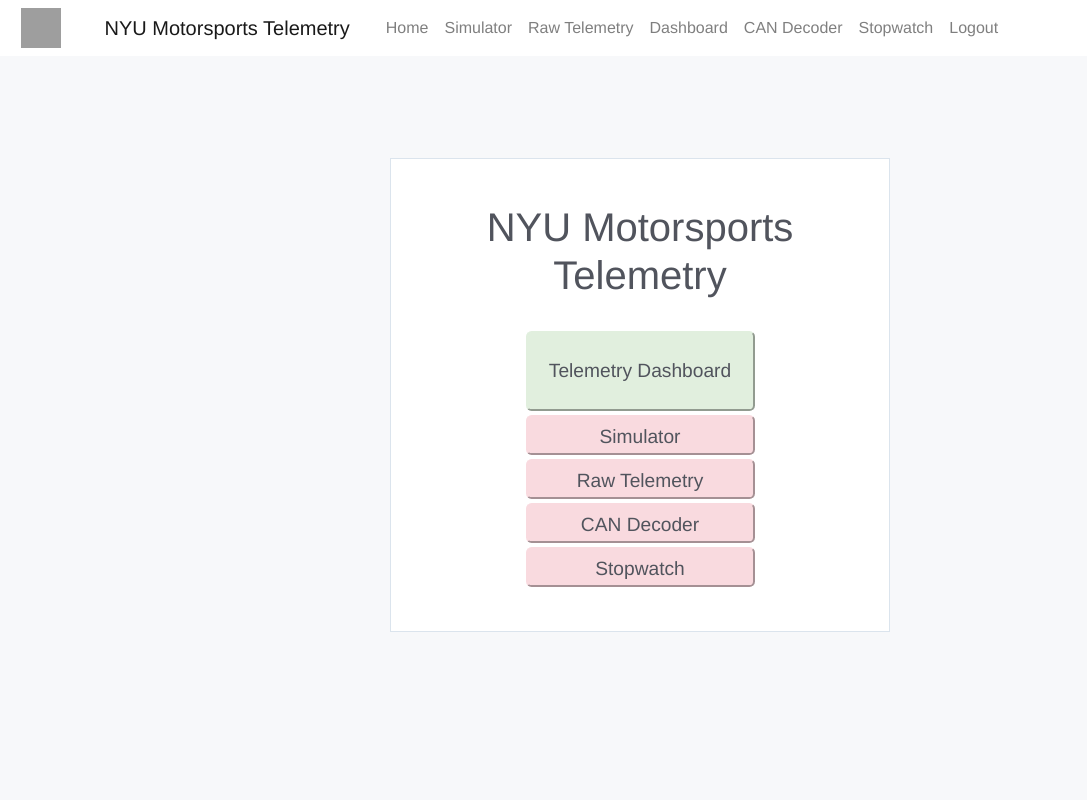
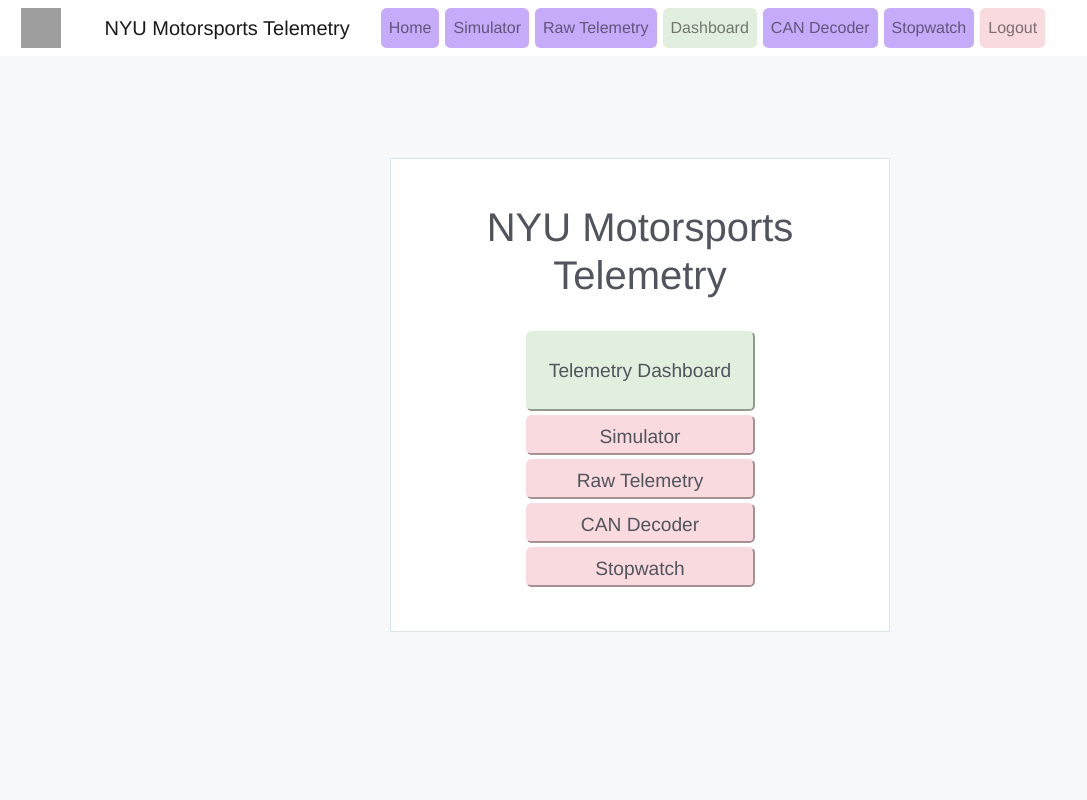
Before and after one commit to mercury-telemetry/mercury-telemetry, a Django app: page /index in a window 1280 px wide. Shown: the whole page, without its empty margins (0-1087 px from the left). Run offline with Django 3.2, Linux system fonts and the light colour scheme; grey boxes are pictures that could not be loaded.

Commit message:
Update Grafana URL and use NYU Purple
Red often signals something wrong. Use NYU Purple instead of Red.

```diff
--- a/mercury/static/mercury/style.css
+++ b/mercury/static/mercury/style.css
@@ -175,6 +175,18 @@ display: block;
   background-color: var(--yellow);
   border-color: var(--yellow);
 }
+.grafana-btn-purple {
+    color: var(--light-text);
+    background-color: var(--light-purple);
+    border-color: var(--light-purple);
+}
+
+.grafana-btn-purple:hover {
+    color: var(--button-text-dark);
+    background-color: var(--purple);
+    border-color: var(--purple);
+}
+
 
 .error {
     color: var(--red)
@@ -187,6 +199,7 @@ display: block;
   --red: #EE4B5E;
   --green: #74BE6D;
   --yellow: #F8D943;
+  --purple: #6f42c1;
 
   --dark-text: #D8D9DB;
   --dark-panel: #212025;
@@ -205,6 +218,7 @@ display: block;
   --light-green: #E1EFDE;
   --light-yellow: #FCF7DA;
   --light-red: #F9DADF;
+  --light-purple: #c5abf9;
 
   --black: #000000;
   --white: #fff;
@@ -215,7 +229,6 @@ display: block;
 
     --blue: #4e73df;
     --indigo: #6610f2;
-    --purple: #6f42c1;
     --pink: #e83e8c;
     /* --red: #e74a3b; */
     --orange: #fd7e14;
@@ -1322,7 +1335,12 @@ display: block;
     border-bottom: 1px solid #dddfeb;
   }
 
-  .nav-tabs .nav-item {
+  .nav-item {
+    margin-left: 3px;
+    margin-right: 3px;
+  }
+
+.nav-tabs .nav-item {
     margin-bottom: -1px;
   }
 
--- a/mercury/templates/banner.html
+++ b/mercury/templates/banner.html
@@ -8,27 +8,27 @@
         <div class="container">
             <ul class="navbar-nav ml-auto">
                 <li class="nav-item">
-                    <a class="nav-link" href="{% url 'mercury:index' %}">Home</a>
+                    <a class="nav-link grafana-btn grafana-btn-purple" href="{% url 'mercury:index' %}">Home</a>
                 </li>
                 <li class="nav-item">
-                    <a class="nav-link" href="{% url 'mercury:simulator' %}">Simulator</a>
+                    <a class="nav-link grafana-btn grafana-btn-purple" href="{% url 'mercury:simulator' %}">Simulator</a>
                 </li>
                 <li class="nav-item">
-                    <a class="nav-link" href="{% url 'mercury:dashboard' %}">Raw Telemetry</a>
+                    <a class="nav-link grafana-btn grafana-btn-purple" href="{% url 'mercury:dashboard' %}">Raw Telemetry</a>
                 </li>
                 <li class="nav-item">
-                    <a class="nav-link"
-                       href="https://nyu-mercury-grafana.herokuapp.com/d/BjN37GJZk/nyu-mercury-poc-prod?orgId=1&refresh=5s"
+                    <a class="nav-link grafana-btn grafana-btn-green"
+                       href="https://nyu-mercury-grafana.herokuapp.com/d/BjN37GJZk/nyu-motorsports-telemetry-dashboard?orgId=1&refresh=5s"
                        target="_blank">Dashboard</a>
                 </li>
                 <li class="nav-item">
-                    <a class="nav-link" href="{% url 'mercury:can-ui' %}">CAN Decoder</a>
+                    <a class="nav-link grafana-btn grafana-btn-purple" href="{% url 'mercury:can-ui' %}">CAN Decoder</a>
                 </li>
                 <li class="nav-item">
-                    <a class="nav-link" href="{% url 'mercury:stopwatch' %}">Stopwatch</a>
+                    <a class="nav-link grafana-btn grafana-btn-purple" href="{% url 'mercury:stopwatch' %}">Stopwatch</a>
                 </li>
                 <li class="nav-item">
-                    <a class="nav-link" href="{% url 'mercury:logout' %}">Logout</a>
+                    <a class="nav-link grafana-btn grafana-btn-red" href="{% url 'mercury:logout' %}">Logout</a>
                 </li>
             </ul>
         </div>
--- a/mercury/templates/index.html
+++ b/mercury/templates/index.html
@@ -21,7 +21,7 @@
               window.location="/stopwatch/";
           }
           function newGrafanaWindow() {
-              window.open("https://nyu-mercury-grafana.herokuapp.com/d/BjN37GJZk/nyu-mercury-poc-prod?orgId=1&refresh=5s");
+              window.open("https://nyu-mercury-grafana.herokuapp.com/d/BjN37GJZk/nyu-motorsports-telemetry-dashboard?orgId=1&refresh=5s");
           }
       </script>
   </head>
```
